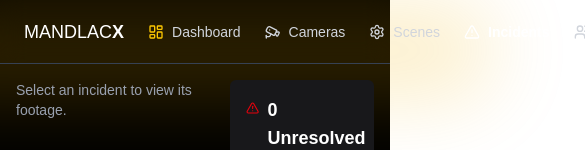
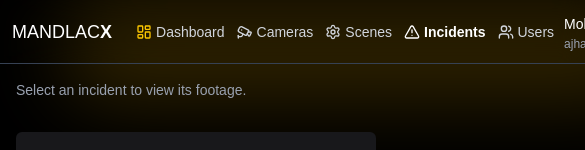
Before and after one commit to AnjumSunkesula/secure-sight-dashboard, a Next.js app: page /incidents in a window 390 px wide. Shown: the top 150 px of the page, 585 px wide, since content can reach past the window. Built offline with nearby package versions, Linux system fonts and the light colour scheme; no server answers; the database is empty.

Commit message:
made the website responsive by including the newly added classes

```diff
--- a/src/styles/globals.css
+++ b/src/styles/globals.css
@@ -20,3 +20,78 @@ body {
   color: var(--foreground);
   font-family: Arial, Helvetica, sans-serif;
 }
+
+
+@media screen and (min-width: 320px) and (max-width: 426px) {
+  /* page.jsx */
+  html{
+    width: fit-content;
+    height: fit-content;
+  }
+  .main-section{
+    flex-direction: column;
+    overflow: visible;
+  }
+  .video-player{
+    width: auto;
+  }
+  .incident-list{
+    width: auto;
+  }
+  /* navbar */
+  header{
+    padding: 0px 12px;
+  }
+  .nav{
+    gap: 4px
+  }
+  nav a{
+    gap: 2px
+  }
+}
+@media screen and (min-width: 320px) and (max-width: 768px){
+  .user-name {
+    font-size: 14px;
+  }
+  .user-mail {
+    font-size: 12px;
+  }
+  .img {
+    visibility: hidden;
+  }
+}
+@media screen and (max-width: 768px) {
+  /* navbar */
+  header {
+    padding: 0px 12px;
+  }
+  .nav {
+    gap: 12px
+  }
+  nav a {
+    gap: 4px
+  }
+  /* video-player */
+  .video-player{
+    width: 50% ;
+  }
+  .incident-list{
+    width:50% ;
+  }
+  /* indientList */
+  .lists{
+    padding: 0;
+    gap: 10px;
+  }
+}
+@media screen and (max-width: 1025px) {
+  .video-player {
+    width: 50%;
+  }
+  .incident-list {
+    width: 50%;
+  }
+  .lists{
+    padding: 0;
+  }
+}
```
